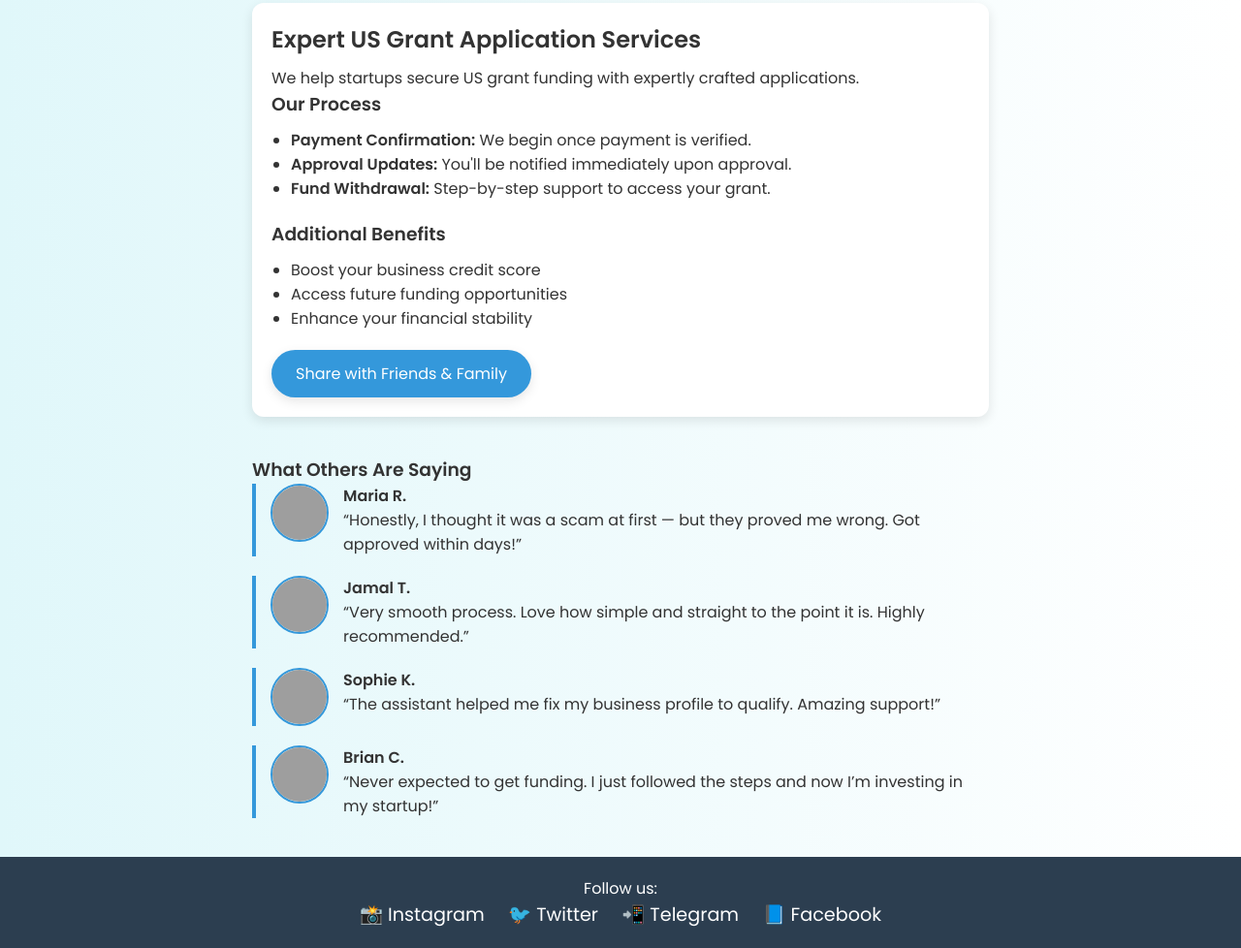
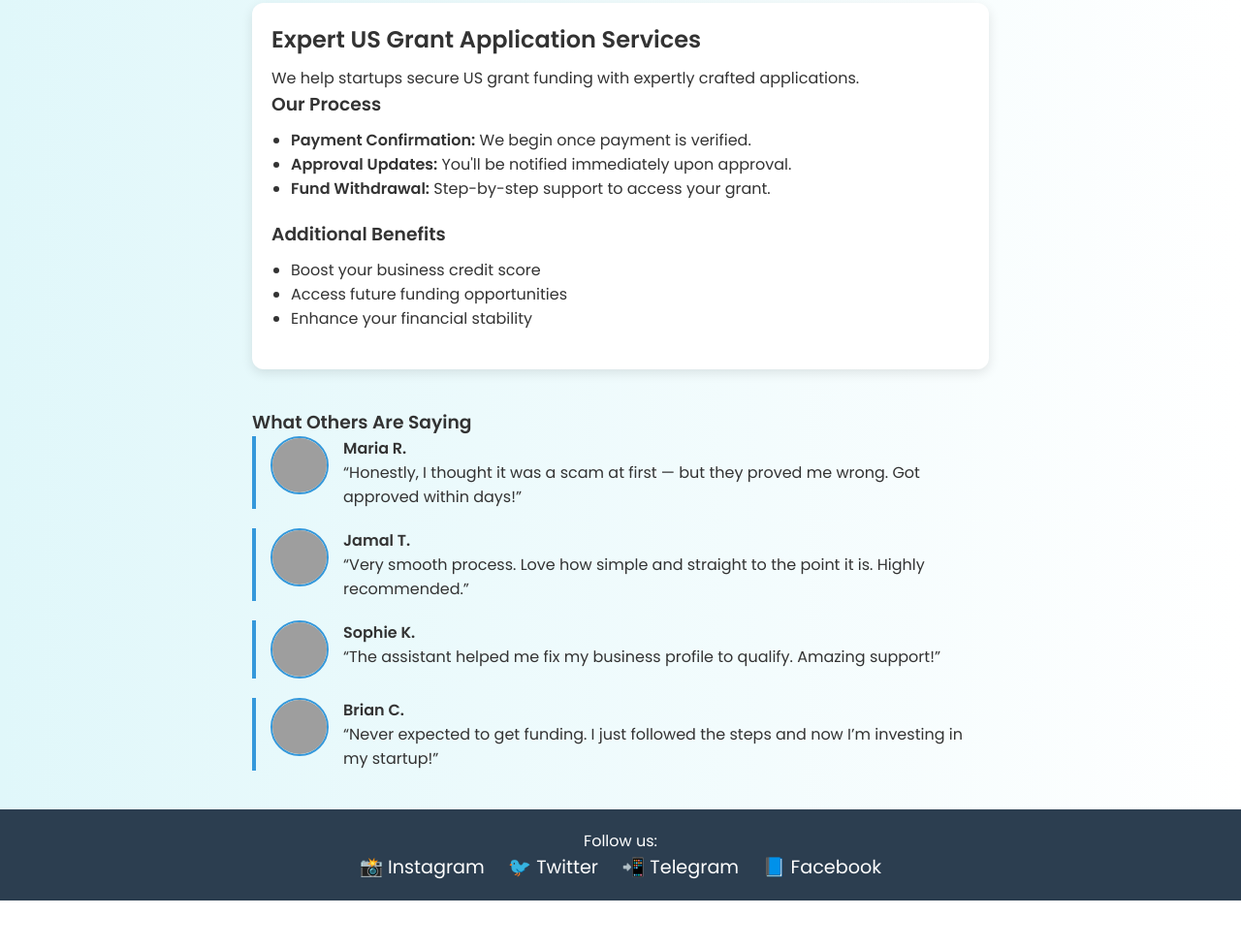
Before and after one commit to year1orli-web/Grant-writing-assistant-page, a plain HTML site: page index.html in a window 1280 px wide. Shown: the part 580-1558 px from the top of the page at 97% size. After the commit the page ends 1509 px from the top, so only its background shows below. Drawn offline with Linux system fonts and the light colour scheme; no server answers; grey boxes are pictures that could not be loaded.

Commit message:
Update index.html

```diff
--- a/index.html
+++ b/index.html
@@ -123,9 +123,6 @@
           <li>Enhance your financial stability</li>
         </ul>
       </div>
-
-      <div class="share">
-        <a href="share-us-grant.html" class="btn">Share with Friends & Family</a>
       </div>
     </div>
 
```
